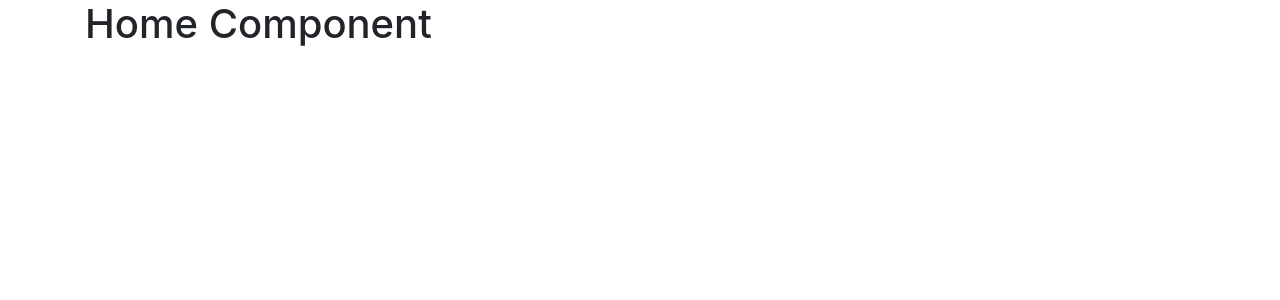
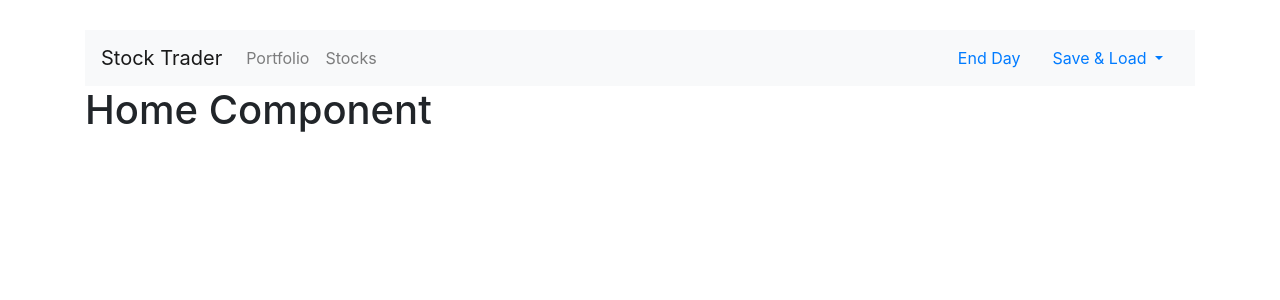
Before and after one commit to SOURAV-ROY/vue-first-project, a Vue app: page / in a window 1280 px wide. Shown: the top 300 px of the page. Built offline with nearby package versions, Linux system fonts and the light colour scheme.

Commit message:
NavBar Added

```diff
--- a/src/App.vue
+++ b/src/App.vue
@@ -1,17 +1,28 @@
 <template>
   <div class="container">
+    <app-header></app-header>
     <router-view></router-view>
   </div>
 </template>
 
 <script>
-
+import Header from "./components/Header";
   export default {
-    name: 'App'
+    data(){
+      return{
+        name: 'Sourav'
+      }
+    },
+    components:{
+      appHeader: Header
+    }
   }
 </script>
 
 <style>
+  body{
+    padding: 30px;
+  }
   #app {
     font-family: 'Avenir', Helvetica, Arial, sans-serif;
     -webkit-font-smoothing: antialiased;
--- a/src/components/Header.vue
+++ b/src/components/Header.vue
@@ -1,13 +1,45 @@
 <template>
-  <div>
-    <h1>Header Component</h1>
-  </div>
+  <nav class="navbar navbar-expand-lg navbar-light bg-light">
+    <router-link to="/">
+      <a class="navbar-brand">Stock Trader</a>
+    </router-link>
+
+    <div class="collapse navbar-collapse" id="navbarSupportedContent">
+      <ul class="navbar-nav mr-auto">
+        <li class="nav-item active">
+          <router-link to="/portfolio">
+            <a class="nav-link" href="#">Portfolio<span class="sr-only">(current)</span></a>
+          </router-link>
+        </li>
+        <li class="nav-item active">
+          <router-link to="/stocks">
+            <a class="nav-link" href="#">Stocks</a>
+          </router-link>
+        </li>
+      </ul>
+      <ul class="nav justify-content-end">
+        <li class="nav-item">
+          <a class="nav-link active" href="#">End Day</a>
+        </li>
+        <li class="nav-item dropdown">
+          <a class="nav-link dropdown-toggle" href="#" id="navbarDropdown" role="button" data-toggle="dropdown"
+             aria-haspopup="true" aria-expanded="false">
+            Save & Load
+          </a>
+          <div class="dropdown-menu" aria-labelledby="navbarDropdown">
+            <a class="dropdown-item" href="#">Save Data</a>
+            <a class="dropdown-item" href="#">Load Data</a>
+          </div>
+        </li>
+      </ul>
+    </div>
+  </nav>
 </template>
 
 <script>
-    export default {
-        name: "Header"
-    }
+  export default {
+    name: "Header"
+  }
 </script>
 
 <style scoped>
```
